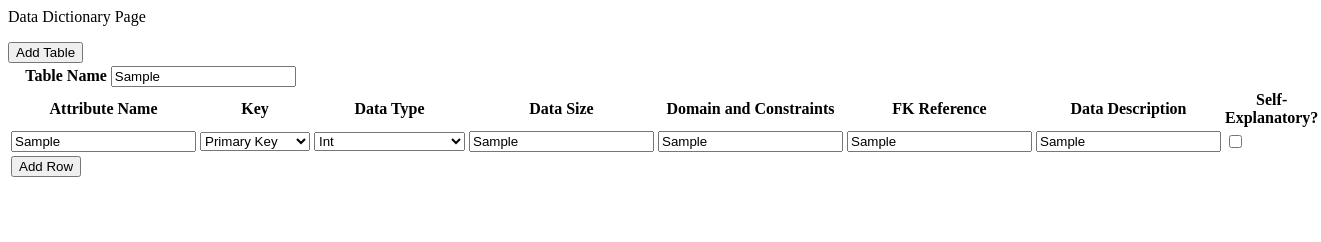
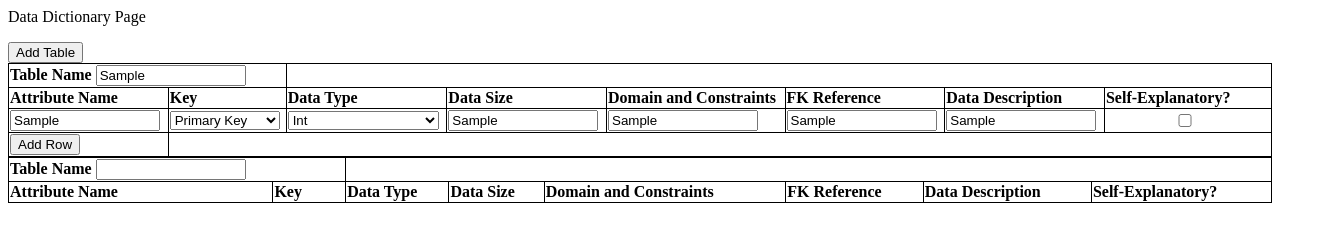
Before and after one commit to gharrison121/DD-Web-App, a website: page app/createdd.html in a window 1280 px wide. Both pictures are taken after typing "Sample", "Sample", "Sample", "Sample", "Sample", "Sample" into the empty fields and a click on the button "Add Table". Shown: the whole page, 1321 px wide, since content can reach past the window. Drawn offline with Linux system fonts and the light colour scheme.

Commit message:
Table adding function

```diff
--- a/app/createdd.html
+++ b/app/createdd.html
@@ -1,6 +1,8 @@
 
 <p>Data Dictionary Page</p>
-<button id="addtable">Add Table</button>
+<!-- stylesheet only here to test offline -->
+<link rel="stylesheet" href="style.css">
+<button id="addtable" onclick="addTable()">Add Table</button>
 <!-- Note for future self: Create entirety of HTML page before
     beginning javascript, that way it will be easier-->
 
--- a/app/createdd.js
+++ b/app/createdd.js
@@ -62,5 +62,35 @@ function addRow(id) {
 }
 
 function addTable() {
+  console.log("addtable run")
+  var newTable = document.createElement("table"),
+      tbody = document.createElement("tbody"),
+      tableNameRow = document.createElement("tr")
+      tableName = document.createElement("th")
+      tableName.colSpan = 2
+      tableName.innerHTML = "Table Name "
+
+      tableNameInput = document.createElement("input")
+      tableNameInput.type = "text"
+
+      //Construct HTML element
+      tableNameRow.appendChild(tableName)
+      tableName.appendChild(tableNameInput)
+      tbody.appendChild(tableNameRow)
+
+      headersRow = document.createElement("tr")
+      headers = ['Attribute Name', 'Key', 'Data Type', 'Data Size',
+                'Domain and Constraints', 'FK Reference', 'Data Description',
+                'Self-Explanatory?']
+  //loop to number of cols in a table, create headers for each
+  for (var i = 0; i < 8; i++) {
+    var rowHeader = document.createElement("th")
+    rowHeader.innerHTML = headers[i]
+    headersRow.appendChild(rowHeader)
+  }
+
+  tbody.appendChild(headersRow)
+  newTable.appendChild(tbody)
+  document.body.appendChild(newTable)
 
 }
--- a/app/style.css
+++ b/app/style.css
@@ -26,11 +26,11 @@
 
 
 /* Data Dictionary Page */
-#datadictionary {
+table {
   width: 100%;
 }
 
-#datadictionary, td, th{
+table, td, th{
     border: 1px solid black;
     border-collapse: collapse;
 }
```
